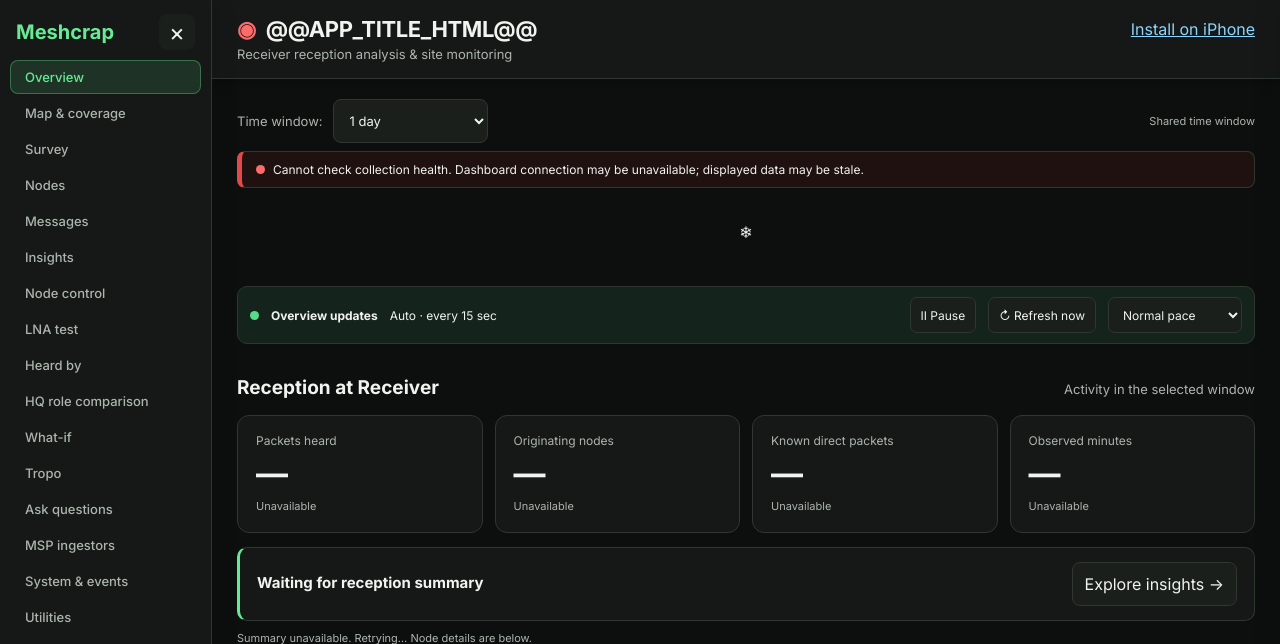
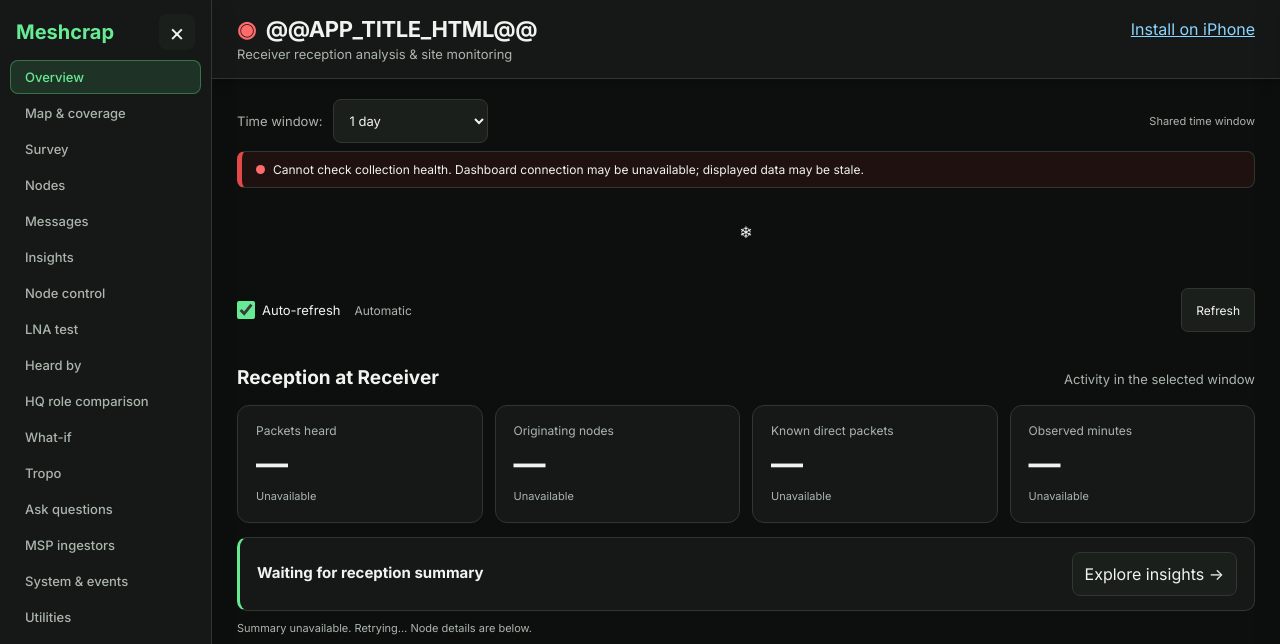
Before and after one commit to killerlime/meshcrap, a Python web app: template source/dashboard/templates/index.html in a window 1280 px wide. Shown: the top 644 px of the page. Run offline with Jinja, Linux system fonts and the light colour scheme; the template is opened without the code that fills it, so the values that code supplies are empty.

Commit message:
Simplify refresh controls and localize node update timestamps

```diff
--- a/source/dashboard/static/node-flyout.js
+++ b/source/dashboard/static/node-flyout.js
@@ -13,7 +13,7 @@
  window.enhanceNodeFlyout=d=>{
   window.stopFlyoutRequests();const gen=generation,n=d.node||{},node=n.node_id,body=document.getElementById('telemetryBody');
   const section=title=>{const e=el('section');e.className='telemetry-section';const h=el('h3',title);h.className='telemetry-section-title';e.append(h);return e;};
-  const info=section('Node identity');fields(info,{'Node ID':node||telemetryNode,'Short name':n.short_name,'Long name':n.long_name,'Reported hardware':n.hw_model,'Role':n.role,'Node record updated':n.node_updated_at});body.prepend(info);
+  const info=section('Node identity');fields(info,{'Node ID':node||telemetryNode,'Short name':n.short_name,'Long name':n.long_name,'Reported hardware':n.hw_model,'Role':n.role,'Node record updated':n.node_updated_at&&Number.isFinite(Date.parse(n.node_updated_at))?new Date(n.node_updated_at).toLocaleString(undefined,{year:'numeric',month:'short',day:'numeric',hour:'numeric',minute:'2-digit',second:'2-digit',timeZoneName:'short'}):null});body.prepend(info);
   const heard=el('div');heard.className='telemetry-row';const time=el('time',d.first_heard?new Date(d.first_heard).toLocaleString():'Not recorded');if(d.first_heard)time.dateTime=d.first_heard;heard.title='Earliest retained local radio reception; excludes imported metadata and startup snapshots.';heard.append(el('span','First heard here'),time);info.append(heard);
   for(const [key,title] of [['position','Last reported location'],['environment','Environmental metrics'],['environment_radio','Radio-reported environmental metrics']]){
    const card=section(title),item=d.details?.[key];if(key==='environment_radio'&&!item)continue;
--- a/source/dashboard/static/refresh-controls.css
+++ b/source/dashboard/static/refresh-controls.css
@@ -25,3 +25,12 @@
 @media(max-width:600px){.rf-refresh-controls .rf-refresh-state{flex-basis:65%}.rf-refresh-controls button,.rf-refresh-controls select{min-height:44px}}
 
 [data-state=gray]>.rf-status-light{color:#9bada4}#debugLogPanel .muted{text-transform:none;letter-spacing:normal;font-size:13px}
+
+/* Compact, consistent data refresh controls. */
+.rf-refresh-controls{gap:8px 14px;padding:4px 0;margin:8px 0 14px;border:0;border-radius:0;background:transparent}
+.rf-refresh-controls label{display:inline-flex;align-items:center;gap:7px;min-height:44px;margin:0;font-size:13px;cursor:pointer;white-space:nowrap}
+.rf-refresh-controls input[type=checkbox]{width:18px;height:18px;margin:0;accent-color:var(--mesh,var(--rf-good))}
+.rf-refresh-controls .rf-refresh-state{min-width:0;font-size:12px;color:var(--muted,#aab5ae)}
+.rf-refresh-controls button{min-height:44px;padding:8px 14px}
+.rf-refresh-controls[data-state=red] .rf-refresh-state{color:var(--rf-fault)}
+@media(max-width:600px){.rf-refresh-controls{gap:4px 10px}.rf-refresh-controls .rf-refresh-state{flex:1;flex-basis:auto}.rf-refresh-controls button{margin-left:auto!important}}
--- a/source/dashboard/static/refresh-controls.js
+++ b/source/dashboard/static/refresh-controls.js
@@ -2,9 +2,9 @@
 (() => {
  'use strict';
  if(window.RFRefresh)return;
- const jobs=[],groups=new Map();let touched=0,pressed=false;
+ const jobs=[],groups=new Map();let touched=0,pressed=false,manualRuns=0;
  const read=k=>{try{return JSON.parse(localStorage.getItem('rf-refresh:'+k))||{};}catch{return {};}};
- const save=g=>{try{localStorage.setItem('rf-refresh:'+g.id,JSON.stringify({paused:g.paused,pace:g.pace}));}catch{}};
+ const save=g=>{try{localStorage.setItem('rf-refresh:'+g.id,JSON.stringify({paused:g.paused}));}catch{}};
  const node=(tag,text)=>{const n=document.createElement(tag);if(text)n.textContent=text;return n;};
  const labels={overview:'Overview',nodes:'Nodes',map:'Map & coverage',system:'System',filter:'LNA analysis',insights:'Insights',messages:'Messages',control:'Operation status',secondary:'Secondary radio operation status',health:'Collection health',weather:'Weather',mobile:'Receiver access',lcd:'LCD status',feed:'Feed status'};
  function visible(id){
@@ -19,7 +19,7 @@
   if(pressed||Date.now()-touched<2500)return true;
   const active=document.activeElement;
   if(active?.matches('input:not([type=checkbox]):not([type=radio]):not([type=button]):not([type=submit]):not([type=range]),textarea,[contenteditable="true"]')&&!active.closest('.rf-refresh-controls'))return true;
-  if(document.querySelector('dialog[open],.leaflet-popup'))return true;
+  if(document.querySelector('dialog[open]'))return true;
   return !!window.getSelection()?.toString();
  }
  function touch(e){if(!e.target?.closest?.('.rf-refresh-controls'))touched=Date.now();}
@@ -27,10 +27,9 @@
  document.addEventListener('pointerdown',e=>{pressed=true;touch(e);},true);
  for(const event of ['pointerup','pointercancel'])document.addEventListener(event,()=>{pressed=false;},true);
  window.addEventListener('blur',()=>{pressed=false;});
- document.addEventListener('pointermove',e=>{if(e.target.closest('table,canvas,.leaflet-container,[data-rf-reading]'))touch(e);},{passive:true});
  function group(id,options={}){
   if(groups.has(id))return groups.get(id);
-  const old=read(id),g={id,paused:typeof old.paused==='boolean'?old.paused:!!options.defaultPaused,pace:[1,2,4].includes(old.pace)?old.pace:1,label:options.label||labels[id]||id,host:options.host,before:options.before,controls:options.controls!==false,last:0,running:0,failed:false};groups.set(id,g);return g;
+  const old=read(id),g={id,paused:typeof old.paused==='boolean'?old.paused:!!options.defaultPaused,label:options.label||labels[id]||id,host:options.host,before:options.before,controls:options.controls!==false,last:0,running:0,failed:false};groups.set(id,g);return g;
  }
  function every(scope,fn,ms,options={}){
   const aliases={weather:'overview',lcd:'overview',mobile:'system',feed:'messages'};if(aliases[scope]){options={...options,visibleHost:options.host};delete options.host;delete options.before;scope=aliases[scope];}
@@ -40,35 +39,32 @@
  function request(id){for(const j of jobs)if(j.g.id===id)j.due=0;}
  async function run(j,manual=false){
   if(j.running)return;
-  const g=j.g;j.running=true;g.running++;paint(g);
+  const g=j.g;j.running=true;g.running++;if(manual)manualRuns++;paint(g);
   const target=host(g),open=new Set([...target?.querySelectorAll('details[open]')||[]].map(d=>d.id||d.querySelector('summary')?.textContent));
   try{await j.fn();for(const d of target?.querySelectorAll('details')||[])if(open.has(d.id||d.querySelector('summary')?.textContent))d.open=true;g.last=Date.now();g.failed=false;}catch(e){g.failed=true;console.error('Refresh '+g.id,e);}
-  finally{j.running=false;g.running--;j.due=Date.now()+j.ms*g.pace;paint(g);}
+  finally{if(manual)manualRuns--;j.running=false;g.running--;j.due=Date.now()+j.ms;paint(g);}
  }
  function host(g){return g.host?document.querySelector(g.host):document.getElementById('dashboard-panel-'+g.id)||document.querySelector('main');}
  function mount(g){
   if(!g.controls||g.bar?.isConnected)return;const target=host(g);if(!target)return;
   const bar=node('div');bar.className='rf-refresh-controls';bar.dataset.refreshArea=g.id;bar.setAttribute('role','group');bar.setAttribute('aria-label',g.label+' refresh controls');
-  const light=node('span');light.className='rf-status-light';light.setAttribute('aria-hidden','true');
-  const label=node('strong',g.label+' updates');const status=node('span');status.className='rf-refresh-state';
-  const toggle=node('button');toggle.type='button';toggle.addEventListener('click',()=>{g.paused=!g.paused;save(g);if(!g.paused)request(g.id);paint(g);});
-  const now=node('button','↻ Refresh now');now.type='button';now.addEventListener('click',()=>{jobs.filter(j=>j.g===g||j.g.id==='health').forEach(j=>{if(!j.visibleHost||document.querySelector(j.visibleHost)?.getClientRects().length)run(j,true);});});
-  const pace=node('select');pace.setAttribute('aria-label',g.label+' refresh pace');
-  for(const [value,text] of [[1,'Normal pace'],[2,'Half as often'],[4,'Quarter as often']]){const o=node('option',text);o.value=value;pace.append(o);}pace.value=g.pace;
-  pace.addEventListener('change',()=>{g.pace=Number(pace.value);save(g);for(const j of jobs)if(j.g===g)j.due=Date.now()+j.ms*g.pace;paint(g);});
-  bar.append(light,label,status,toggle,now,pace);if(g.before)target.before(bar);else target.prepend(bar);Object.assign(g,{bar,status,toggle,now});paint(g);
+  const label=node('label'),toggle=node('input');toggle.type='checkbox';toggle.setAttribute('aria-label',g.label+' auto-refresh');label.append(toggle,node('span','Auto-refresh'));
+  const status=node('span');status.className='rf-refresh-state';
+  toggle.addEventListener('change',()=>{g.paused=!toggle.checked;save(g);if(!g.paused)request(g.id);paint(g);});
+  const now=node('button','Refresh');now.type='button';now.setAttribute('aria-label','Refresh '+g.label);now.addEventListener('click',()=>{jobs.filter(j=>j.g===g||j.g.id==='health'&&visible(j.g.id)).forEach(j=>{if(!j.visibleHost||document.querySelector(j.visibleHost)?.getClientRects().length)run(j,true);});});
+  bar.append(label,status,now);if(g.before)target.before(bar);else target.prepend(bar);Object.assign(g,{bar,status,toggle,now});paint(g);
  }
  function paint(g){
-  if(!g.bar)return;const list=jobs.filter(j=>j.g===g),seconds=Math.round(Math.min(...list.map(j=>j.ms))*g.pace/1000);
-  const held=list.find(j=>j.guard&&!j.guard()),waiting=interacting()||!!held;
-  const state=!navigator.onLine?'Offline':g.paused?(g.running?'Paused · finishing current update':'Paused'):g.failed?'Needs attention':g.running?'Refreshing…':interacting()?'Waiting while you use this area':held?(held.waiting||'Waiting'): `Auto · every ${seconds<60?seconds+' sec':seconds/60+' min'}`;
+  if(!g.bar)return;const list=jobs.filter(j=>j.g===g);
+  const held=list.find(j=>j.guard&&!j.guard());
+  const state=!navigator.onLine?'Offline':g.running?'Refreshing…':g.failed?'Update failed':g.paused?'Paused':interacting()?'Waiting for editing to finish':held?'Idle':g.last?'Updated '+new Date(g.last).toLocaleTimeString([], {hour:'numeric',minute:'2-digit'}):'Automatic';
   const level=!navigator.onLine||g.failed?'red':g.paused||interacting()?'yellow':held?'gray':'green';
   const paintKey=JSON.stringify([state,level,g.last,g.paused,!!g.running]);
   if(g.paintKey===paintKey)return;g.paintKey=paintKey;
-  g.bar.dataset.state=level;g.status.textContent=state;g.status.title=g.last?'Last refresh cycle: '+new Date(g.last).toLocaleString():'Automatic updates wait for an idle moment. Refresh now works while paused.';
-  g.toggle.textContent=g.paused?'▶ Play':'Ⅱ Pause';g.toggle.setAttribute('aria-label',(g.paused?'Play ':'Pause ')+g.label+' updates');g.toggle.setAttribute('aria-pressed',String(g.paused));g.now.disabled=!!g.running;
+  g.bar.dataset.state=level;g.status.textContent=state;g.status.title=g.last?'Last refresh cycle: '+new Date(g.last).toLocaleString():'';
+  g.toggle.checked=!g.paused;g.now.disabled=!!g.running||!navigator.onLine;
  }
- async function ready(){while(document.hidden||interacting())await new Promise(resolve=>setTimeout(resolve,250));}
+ async function ready(){while(document.hidden||(!manualRuns&&interacting()))await new Promise(resolve=>setTimeout(resolve,250));}
  window.RFRefresh={every,request,ready,allowed:id=>!groups.get(id)?.paused&&visible(id)&&!interacting()};
  setInterval(()=>{
   for(const g of groups.values()){mount(g);paint(g);}
--- a/source/dashboard/templates/index.html
+++ b/source/dashboard/templates/index.html
@@ -1025,7 +1025,7 @@
 .western-banner small {display:block;margin-top:5px;font-size:11px;letter-spacing:.16em;}
 #dashboard-panel-map.western-theme .western-banner {display:block;}
 .node-flyout-badge{display:flex;justify-content:center;align-items:center;margin:0 0 8px}.node-flyout-badge svg{display:block;width:84px;height:84px;flex:none}#telemetryNodeName .node-flyout-badge{display:inline-flex;vertical-align:middle;margin:0 12px 0 0}
-</style><script src="/static/western-icons.js?v=flyout-2"></script><link rel="stylesheet" href="/static/coverage-area-nav.css?v=map-20261004"><link rel="stylesheet" href="/static/role-compare.css?v=1"><link rel="stylesheet" href="/static/refresh-controls.css?v=1"><script src="/static/refresh-controls.js?v=1"></script></head>
+</style><script src="/static/western-icons.js?v=flyout-2"></script><link rel="stylesheet" href="/static/coverage-area-nav.css?v=map-20261004"><link rel="stylesheet" href="/static/role-compare.css?v=1"><link rel="stylesheet" href="/static/refresh-controls.css?v=simple-2"><script src="/static/refresh-controls.js?v=simple-2"></script></head>
 
 <body>
 
--- a/source/dashboard/templates/messages.html
+++ b/source/dashboard/templates/messages.html
@@ -3,7 +3,7 @@
 <title>Channel Messages · Meshcrap</title>
 <style>
 :root{color-scheme:dark;font-family:system-ui,sans-serif;background:#101722;color:#e7eef8}*{box-sizing:border-box}body{margin:0}main{max-width:900px;margin:auto;padding:28px 20px}a{color:#64d6ba}h1{font-size:28px;margin:25px 0 8px}.muted{color:#a5b3c6}p{line-height:1.6}.toolbar{display:flex;gap:12px;align-items:center;flex-wrap:wrap;margin:24px 0}button{font:inherit;cursor:pointer;border:1px solid #3a536b;border-radius:8px;background:#203247;color:inherit;padding:10px 16px}button:disabled{opacity:.5;cursor:default}button:focus-visible,a:focus-visible{outline:2px solid #64d6ba;outline-offset:4px}article{border:1px solid #2a3b50;border-radius:12px;padding:18px;margin:12px 0;background:#172333}.meta{display:flex;justify-content:space-between;gap:10px;flex-wrap:wrap;font-size:13px}.sender{font-size:16px;font-weight:650;color:#64d6ba}.message{white-space:pre-wrap;overflow-wrap:anywhere;line-height:1.6;margin:12px 0}.details{font-size:12px}#status{font-size:14px}#empty{padding:30px 0}footer{margin-top:24px;font-size:13px}#older{margin-top:12px}[hidden]{display:none!important}
-</style><link rel="stylesheet" href="/static/console-ui.css?v=hq-1"><link rel="stylesheet" href="/static/refresh-controls.css?v=1"><script src="/static/refresh-controls.js?v=1"></script></head><body><main>
+</style><link rel="stylesheet" href="/static/console-ui.css?v=hq-1"><link rel="stylesheet" href="/static/refresh-controls.css?v=simple-2"><script src="/static/refresh-controls.js?v=simple-2"></script></head><body><main>
 <a id="backDashboard" href="/">← RF dashboard</a>
 <h1>MediumFast messages</h1>
 <p class="muted">Received broadcasts and recent web submissions from Receiver. Newest first · Times shown in your local time zone.</p>
```
Also changed, not shown: source/dashboard/templates/node-control.html (+1 -1 lines), source/dashboard/templates/secondary-control.html (+1 -1 lines), tests/refresh-controls.cjs (+11 -9 lines).
